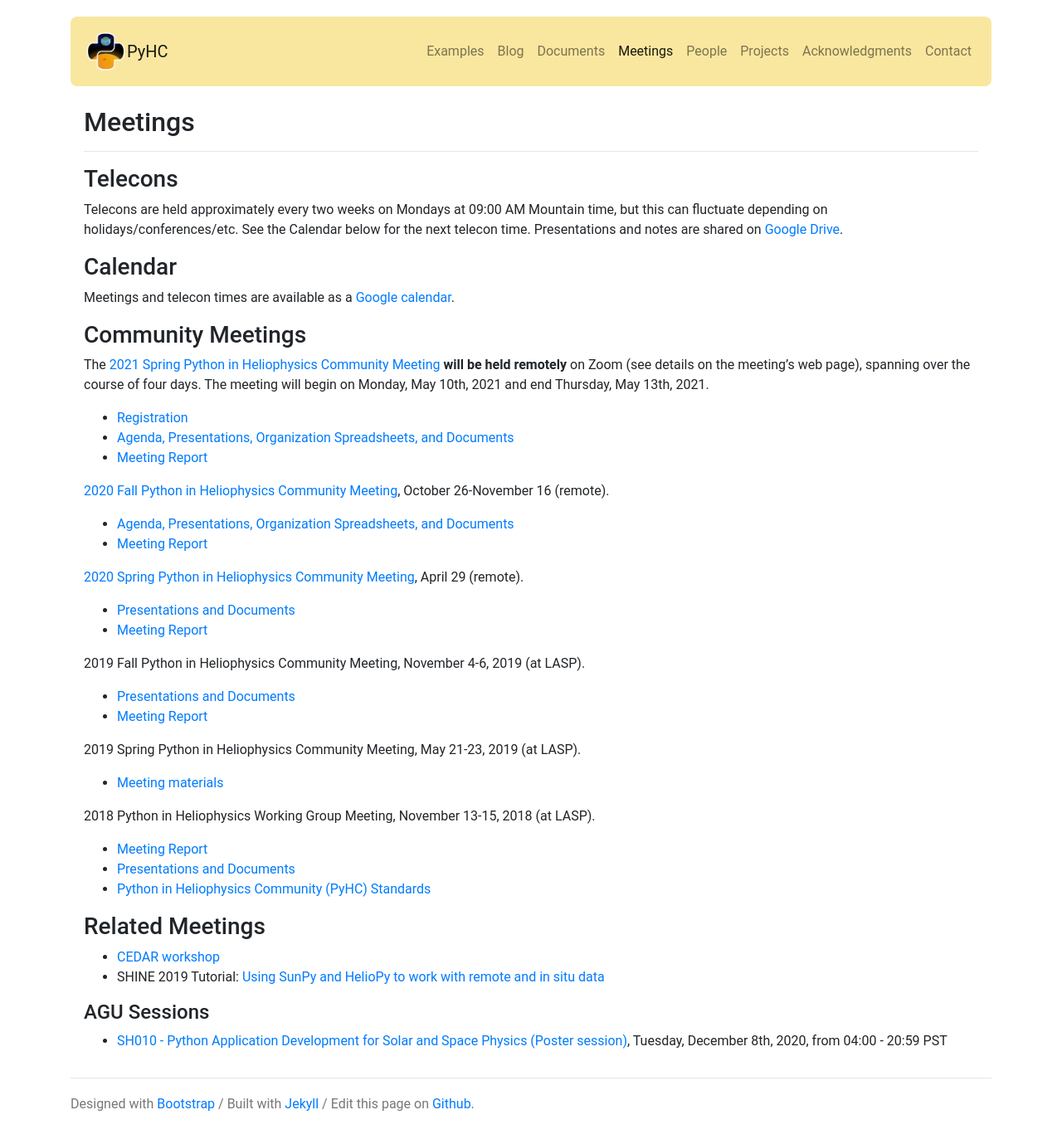
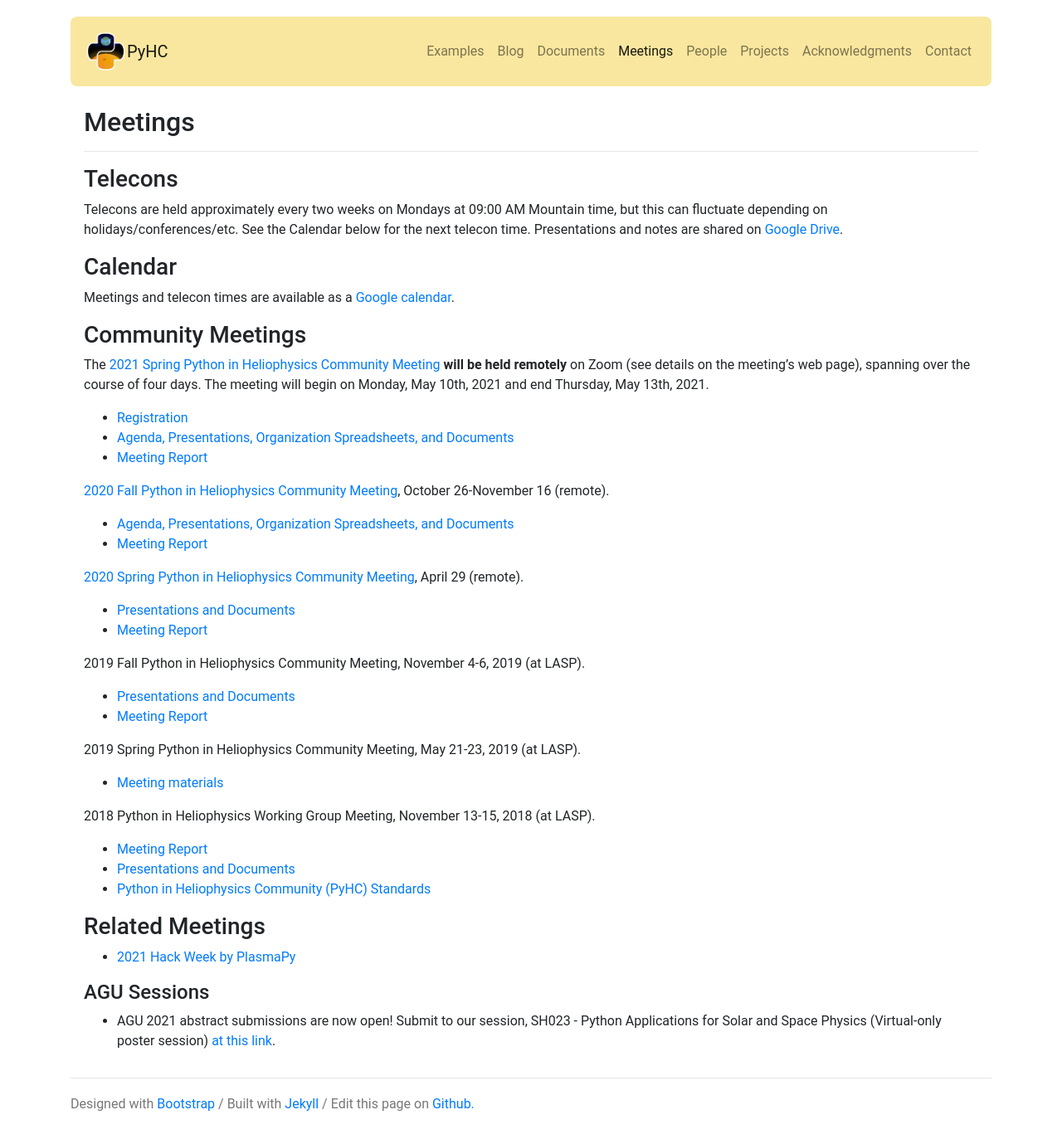
Before and after one commit to heliophysicsPy/heliophysicsPy.github.io, a Jekyll site: the page built from _pages/meetings.md, in a window 1280 px wide. Shown: the whole page at 83% size. Built offline with Jekyll 4.4.1, drawn with Linux system fonts in a browser that asks for light colours; nearby versions of some CDN libraries.

Commit message:
added AGU 2021 info. Updated Related meetings to remove old meetings and add in the PlasmaPy Hack Week

```diff
--- a/_pages/meetings.md
+++ b/_pages/meetings.md
@@ -44,9 +44,8 @@
 
 ### Related Meetings
 
-* [CEDAR workshop](http://cedarweb.vsp.ucar.edu/wiki/index.php/2019_Workshop:Python_for_Space_Science)
-* SHINE 2019 Tutorial: [Using SunPy and HelioPy to work with remote and in situ data](https://shinecon.org/shine2019/session2019.php#session22)
+* [2021 Hack Week by PlasmaPy](https://hack.plasmapy.org/)
 
 #### AGU Sessions
 
-* [SH010 - Python Application Development for Solar and Space Physics (Poster session)](https://agu.confex.com/agu/fm20/meetingapp.cgi/Session/102187), Tuesday, December 8th, 2020, from 04:00 - 20:59 PST
+* AGU 2021 abstract submissions are now open! Submit to our session, SH023 - Python Applications for Solar and Space Physics (Virtual-only poster session) [at this link](https://agu.confex.com/agu/fm21/prelim.cgi/Session/119817).
```
